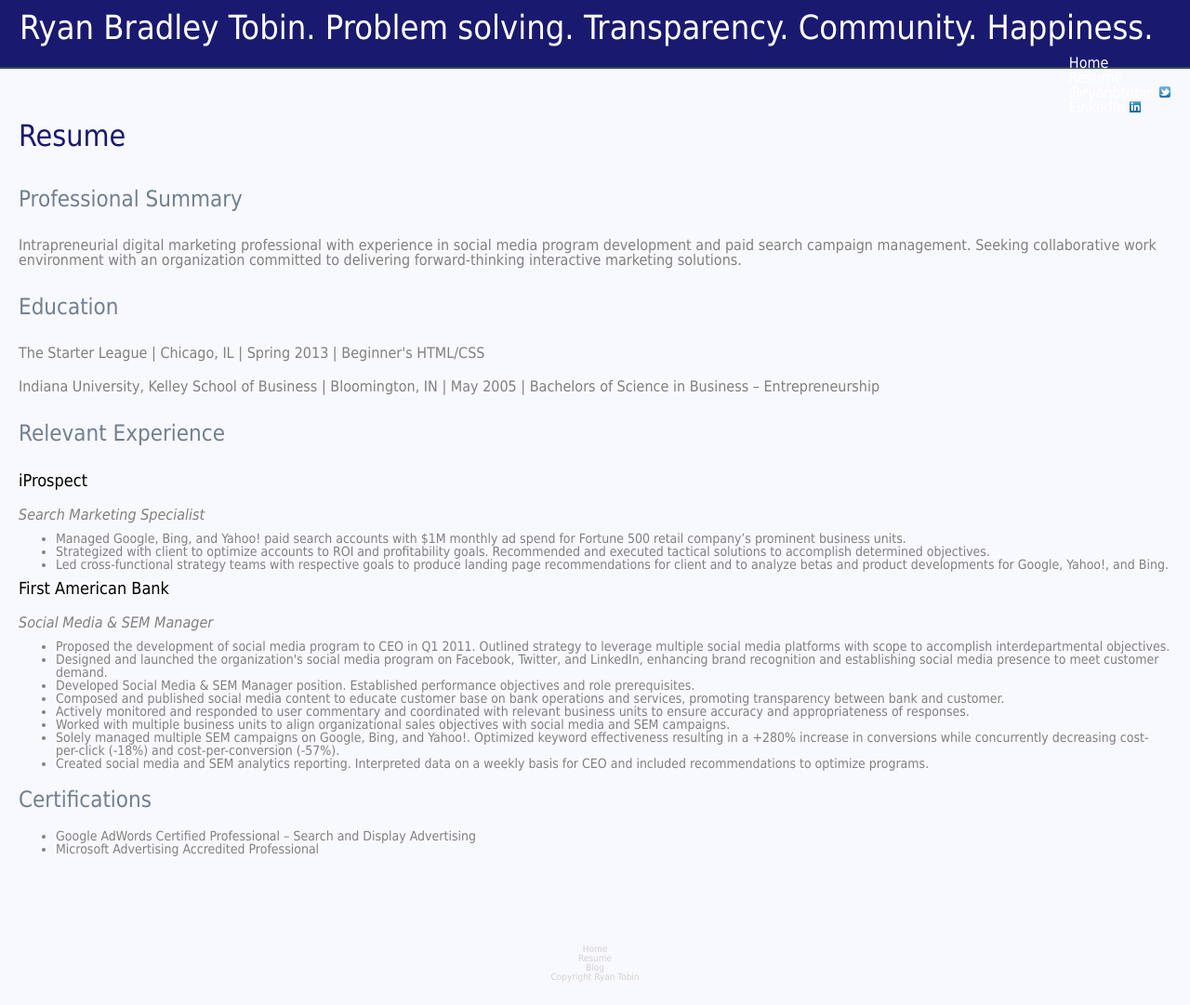
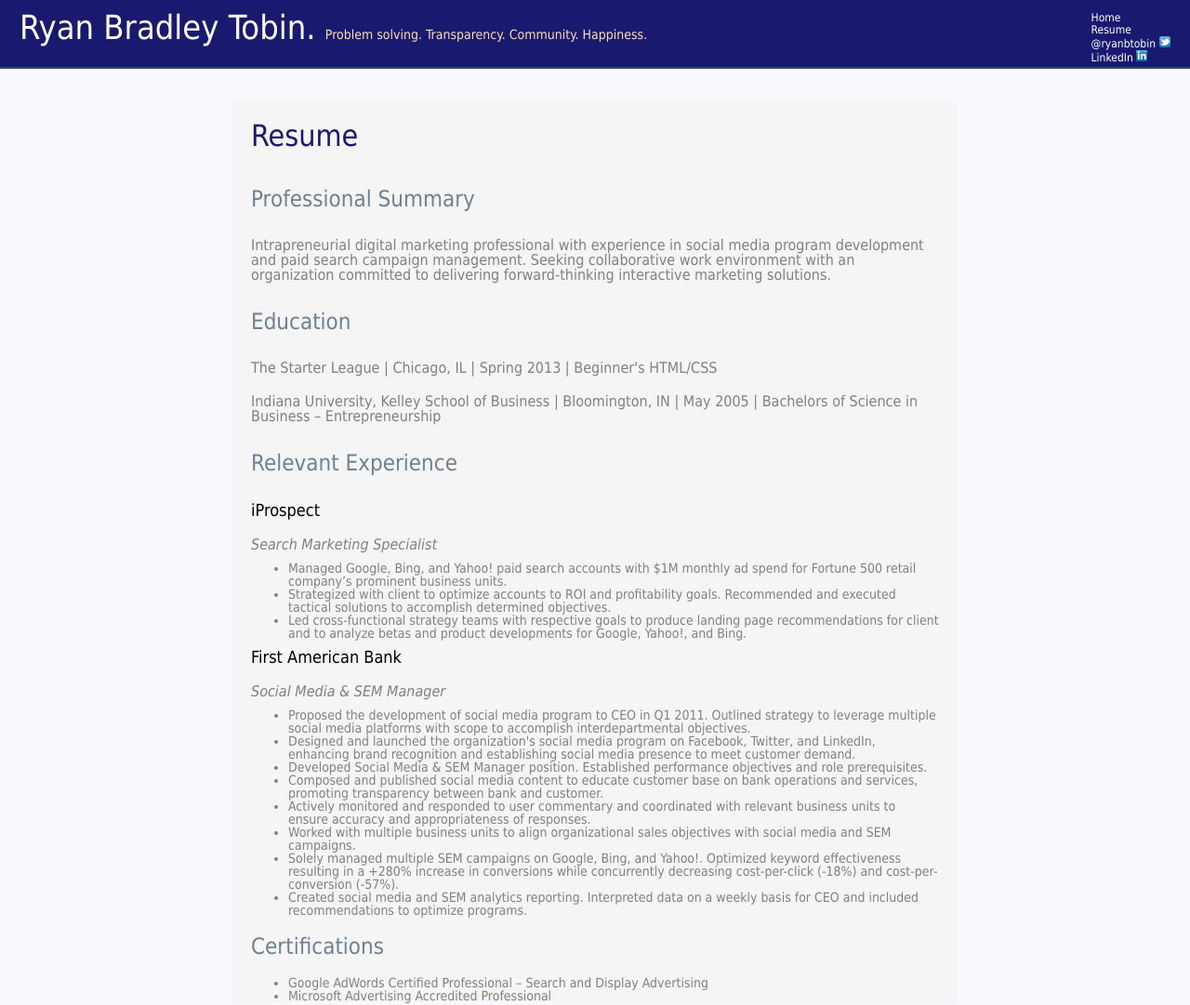
Before and after one commit to ryanbtobin/Resume-Project, a plain HTML site: page about.html in a window 1280 px wide. Shown: the top 1081 px of the page at 93% size. Drawn offline with Linux system fonts and the light colour scheme; a web font is replaced by a local one.

Commit message:
all files

```diff
--- a/about.html
+++ b/about.html
@@ -11,19 +11,21 @@
 </head>
 
 <body>
+<body>
+
 <header class="top-header">
-	<h1 class="primary-logo"><a href="index.html">Ryan Bradley Tobin. <span class="Subtitle">Problem solving. Transparency. Community. Happiness.</span></a></h1>
+	<h1 class="primary-logo"><a href="index.html">Ryan Bradley Tobin. <span class="subtitle">Problem solving. Transparency. Community. Happiness.</span></a></h1>
     <nav class="top-nav">
      <ul class="pulled-stack">
-        <li><a href="index.html">Home</a></li>
-        <li><a href="about.html">Resume</a></li>
-        <li><a href="http://www.twitter.com/ryanbtobin" target="_blank">@ryanbtobin <img class="button" src="assets/twitter-icon.jpg"></a></li>
-        <li><a href="http://www.linkedin.com/in/ryanbtobin" target="_blank">LinkedIn <img class="button" src="assets/linkedin-icon.jpg"></a></li>
+        <li class="top-nav-list"><a href="index.html">Home</a></li>
+        <li class="top-nav-list"><a href="about.html">Resume</a></li>
+        <li class="top-nav-list"><a href="http://www.twitter.com/ryanbtobin" target="_blank">@ryanbtobin <img class="button" src="assets/twitter-icon.jpg"></a></li>
+        <li class="top-nav-list"><a href="http://www.linkedin.com/in/ryanbtobin" target="_blank">LinkedIn <img class="button" src="assets/linkedin-icon.jpg"></a></li>
     </ul>
     </nav>
 </header>
 
-<div class="realbody">
+<div class="container">
 
 	<h2>Resume</h2>
 	<h3>Professional Summary</h3>
```
Also changed, not shown: journal.html (+6 -6 lines).
